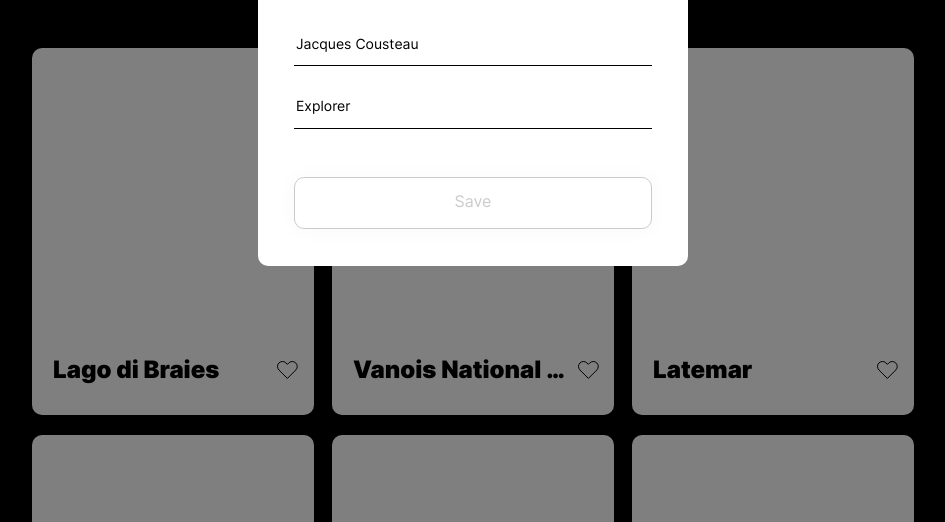
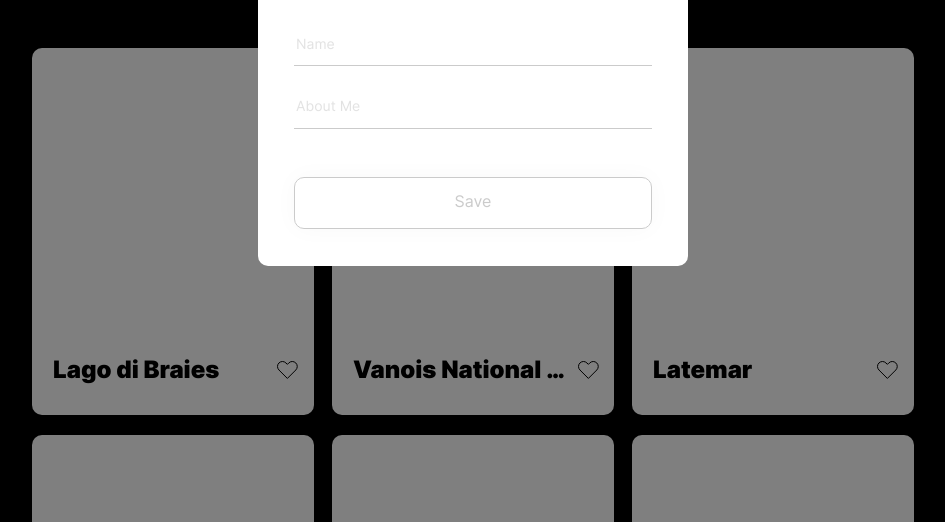
Before and after one commit to JeffL84/web_project_4, a plain HTML site: page index.html in a window 1280 px wide. Both pictures are taken after a click on the button 752 px from the left and 199 px from the top of the page. Shown: the part 278-800 px from the top of the page, without its empty margins (167-1112 px from the left). Drawn offline with Linux system fonts and the light colour scheme.

Commit message:
added CSS styling to match figma

```diff
--- a/blocks/form/__description/form__description.css
+++ b/blocks/form/__description/form__description.css
@@ -14,13 +14,9 @@
   opacity: .2;
 }
 
-/* .form__description:focus {
+.form__description:focus {
   color: black;
-} */
-
-/* .form__description:invalid {
-  border-bottom: 1px solid red;
-} */
+}
 
 .form__description:valid {
   color: black;
--- a/scripts/index.js
+++ b/scripts/index.js
@@ -1,8 +1,6 @@
 const form = document.querySelector(".form_type_edit-profile");
 const addForm = document.querySelector(".form_type_add-card");
 const imagePopup = document.querySelector(".form_type_image");
-
-//form does not reference the <form> tagged element in the html. editProfileForm does
 const editProfileForm = document.forms.profileForm;
 
 const userName = document.querySelector(".profile__name");
@@ -61,7 +59,6 @@ function formToggle(modal) {
 function editFormSave(){
     userName.textContent = formName.value;
     occupation.textContent = formOccupation.value;
-    editProfileForm.reset();
 }
 
 function fillImagePopup(data) {
@@ -129,9 +126,7 @@ overlayCloseClick();
 
 function overlayCloseEsc() {
   document.addEventListener("keydown", function (evt) {
-    console.log(evt.keyCode);
     if (evt.keyCode == 27) {
-      console.log("it is running");
       if (form.classList.contains("form_is-opened")) {
         formToggle(form);
         }
@@ -141,7 +136,7 @@ function overlayCloseEsc() {
         else {
             formToggle(imagePopup);
             }
-          }
+      }
   });
 }
 
@@ -161,8 +156,9 @@ closeButton.addEventListener("click", (e) => {
 });
 
 editButton.addEventListener("click", () => {
-   formName.value = userName.textContent;
-   formOccupation.value = occupation.textContent;
+  //edited to match new figma requirements
+  //  formName.value = userName.textContent;
+  //  formOccupation.value = occupation.textContent;
    formToggle(form);
 })
 
--- a/scripts/validate.js
+++ b/scripts/validate.js
@@ -29,10 +29,6 @@ const hasInvalidInput = (inputList) => {
     return !inputElement.validity.valid;
   });
 };
-
-//something is currently off about the toggleButtonState
-//it is toggling when just a single field is valid not when all are
-//look back at the logic!
 
 const toggleButtonState = (listOfInputs, formButtonElement) => {
   if (hasInvalidInput(listOfInputs)) {
```
